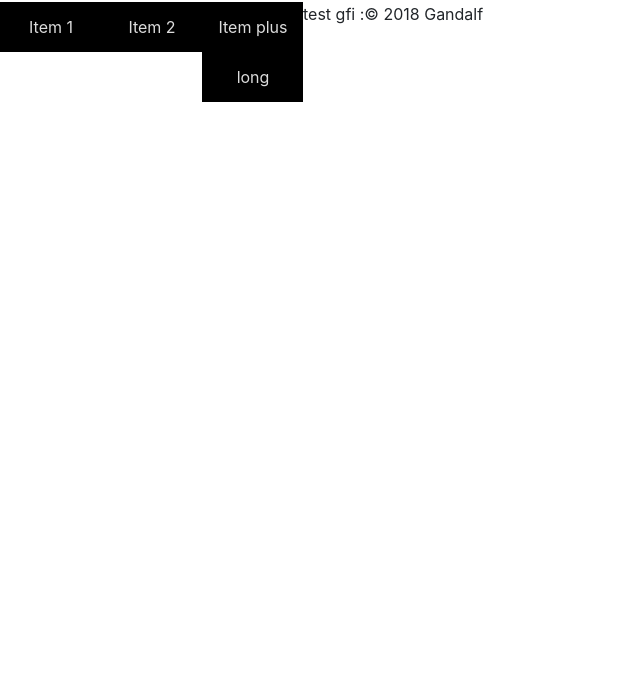
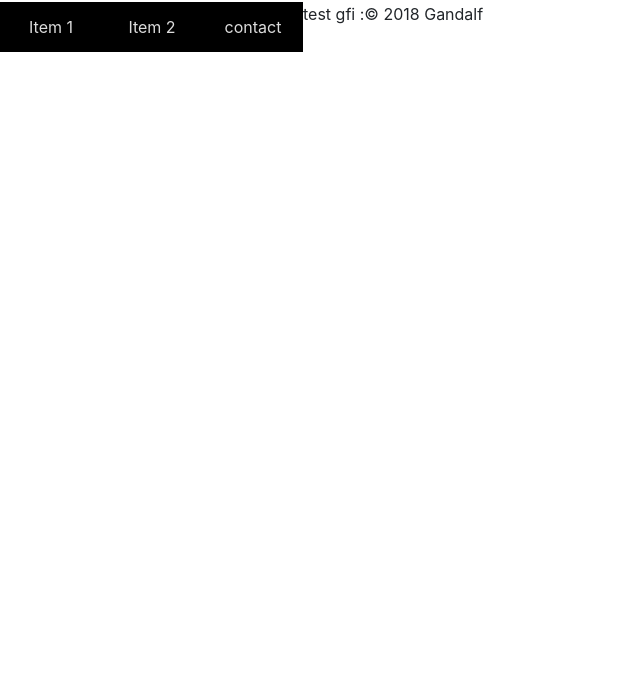
Before and after one commit to dacodemaniak/ciag-project, a website: page index.html in a window 1280 px wide. Shown: the part 110-800 px from the top of the page, without its empty margins (0-640 px from the left). Drawn offline with nearby package versions, Linux system fonts and the light colour scheme.

Commit message:
connexion du menu avec la page de contact

```diff
--- a/index.html
+++ b/index.html
@@ -16,7 +16,7 @@
         <ul>
             <li><a href="#">Item 1</a></li>
             <li><a href="#">Item 2</a></li>
-            <li><a href="#">Item plus long</a></li>
+            <li><a href="contact.html" target="_blank">contact</a></li>
            </ul>
 
         <main>
```
